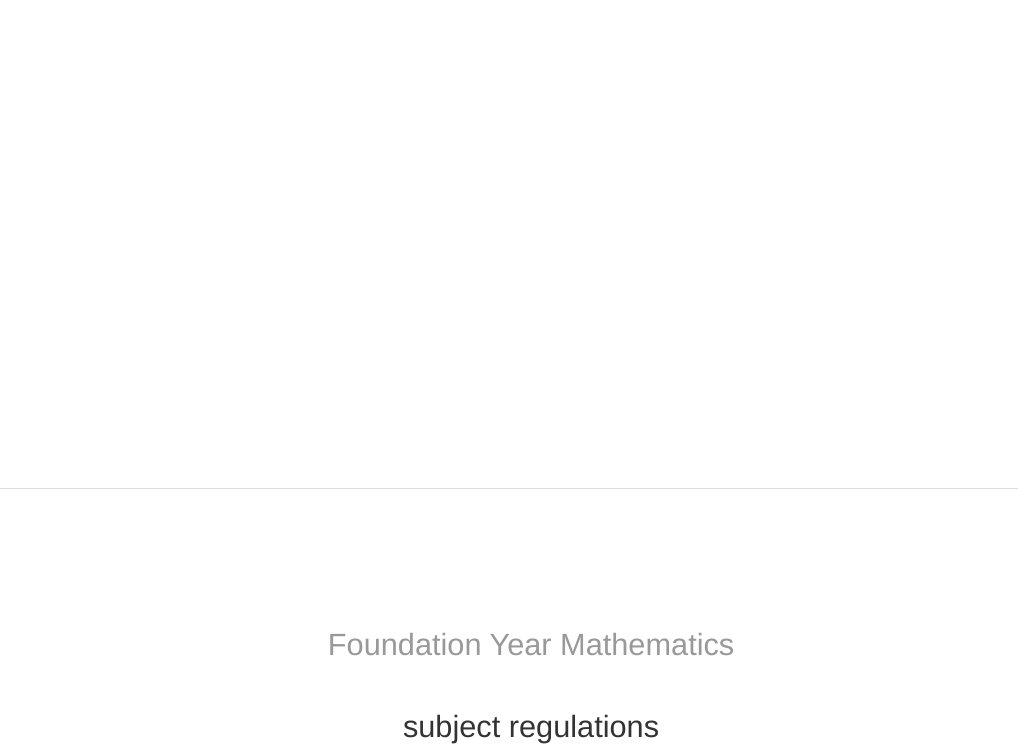
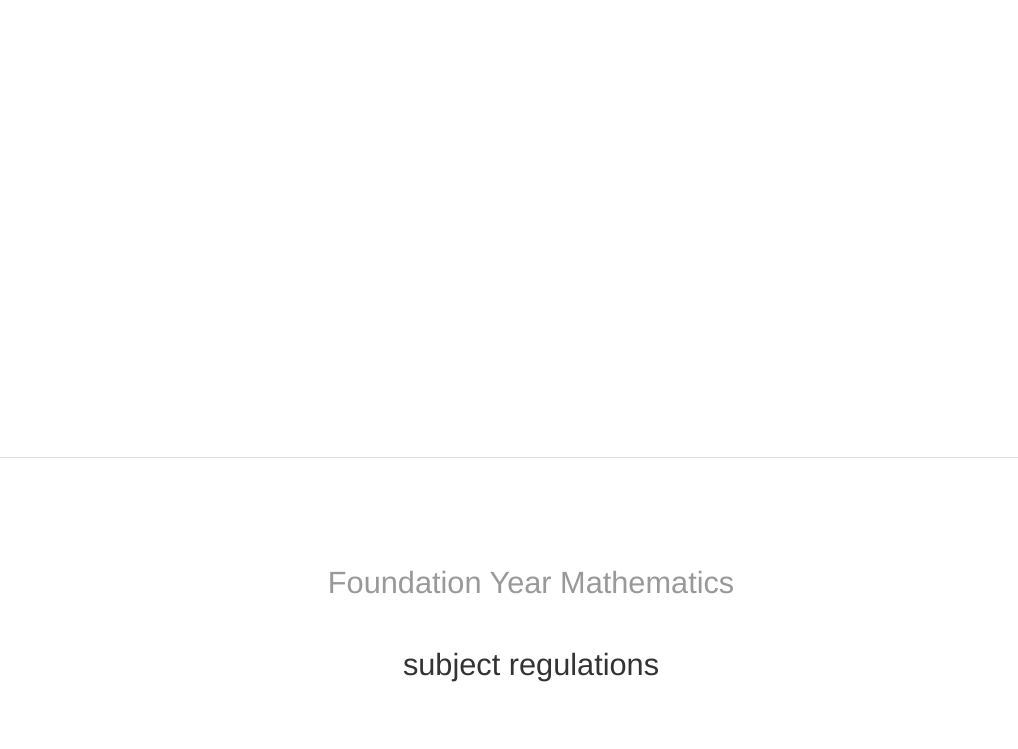
Before and after one commit to lukaszrozej/teaching, a plain HTML site: page index.html in a window 1280 px wide. Shown: the part 466-1215 px from the top of the page, without its empty margins (109-1127 px from the left). Drawn offline with Linux system fonts and the light colour scheme.

Commit message:
decrease section top padding

```diff
--- a/index.html
+++ b/index.html
@@ -40,7 +40,7 @@
 		section {
 			max-width: 40em;
 			margin: 0 auto;
-			padding: 4em 1em 1em 1em;
+			padding: 3em 1em 1em 1em;
 			border-bottom: 1px solid #ddd;
 			min-height: 100vh;
 		}
```
